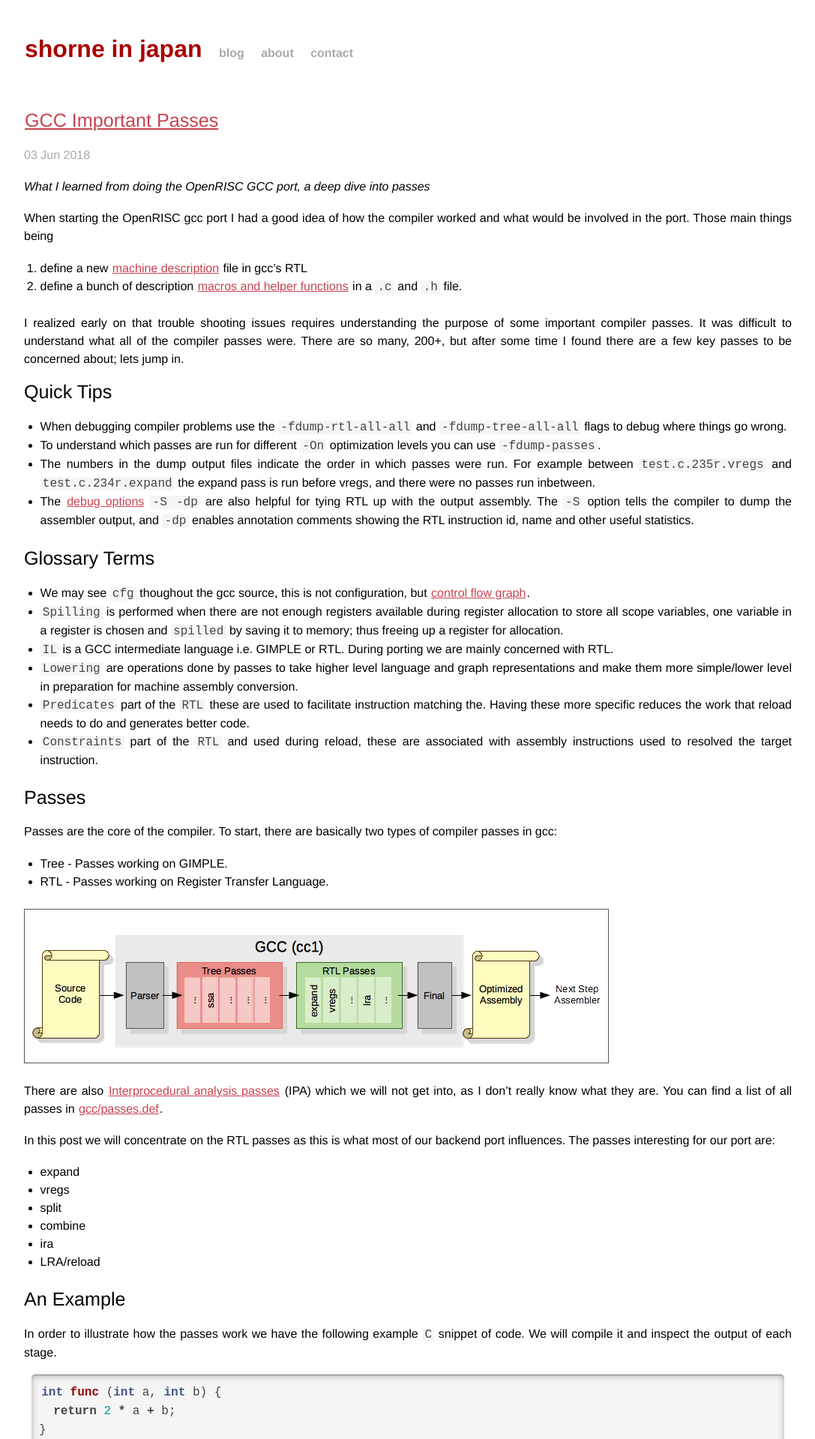
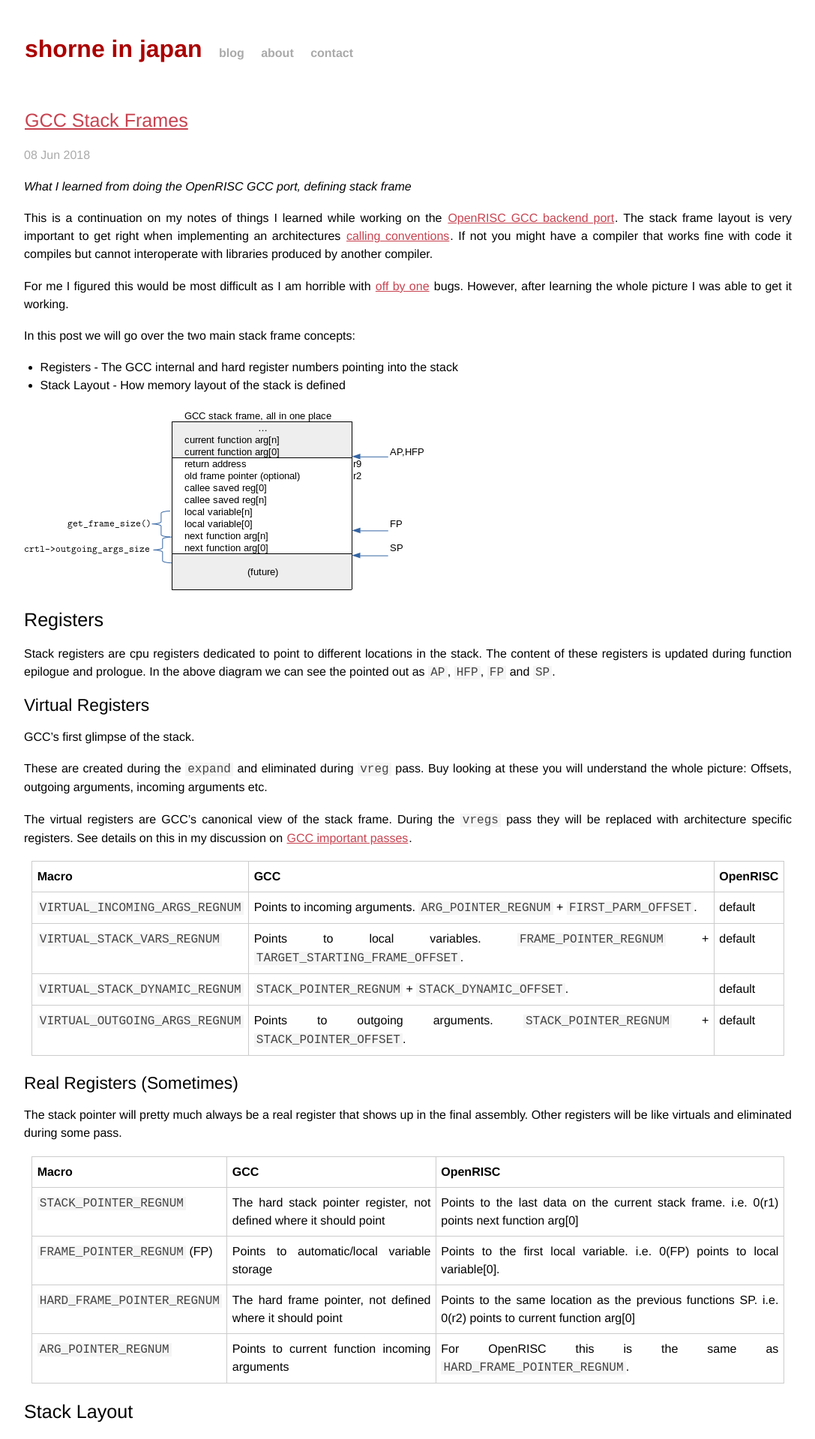
Before and after one commit to stffrdhrn/stffrdhrn.github.io, a Jekyll site: the page built from index.html, in a window 1280 px wide. Shown: the top 1919 px of the page at 75% size, without its empty margins (96-1183 px from the left). Built offline with Jekyll 4.4.1, drawn with Linux system fonts in a browser that asks for light colours; the list of posts is cut into pages by our own code; some of the changed text lies outside the part shown.

Commit message:
or1k: Add post on stack frame, fix css img and table

````diff
--- a/_drafts/gcc_stack_frames.md
+++ b/_posts/2018-06-08-gcc_stack_frames.md
@@ -11,24 +11,32 @@ This is a continuation on my notes of things I learned while working on the
 [OpenRISC GCC backend port](/software/embedded/openrisc/2018/02/03/openrisc_gcc_rewrite.html).  The
 stack frame layout is very important to get right when implementing an
 architectures [calling conventions](https://en.wikipedia.org/wiki/Calling_convention). If not
-you might have a compiler that works find with code it compiles but cannot interoperate
-with code produced by another compiler.
+you might have a compiler that works fine with code it compiles but cannot
+interoperate with libraries produced by another compiler.
 
 For me I figured this would be most difficult as I am horrible with [off by
 one](https://en.wikipedia.org/wiki/Off-by-one_error) bugs.  However, after
 learning the whole picture I was able to get it working.
 
-![Or1k Stack Frame](content/2018/stackframe.png)
+In this post we will go over the two main stack frame concepts:
+ - Registers - The GCC internal and hard register numbers pointing into the stack
+ - Stack Layout - How memory layout of the stack is defined
+
+![Or1k Stack Frame](/content/2018/stackframe.png)
 
 ## Registers
 
-Stack registers are dedicated point to different locations in the stack.  The
-content of these registers is updated during function epilogue and prologue.
+Stack registers are cpu registers dedicated to point to different locations in
+the stack.  The content of these registers is updated during function epilogue
+and prologue.  In the above diagram we can see the pointed out as `AP`, `HFP`,
+`FP` and `SP`.
 
 ### Virtual Registers
 
-These are created during the `expand` and eliminated during `vreg` pass,.
-But looking at these you will understand the whole picture: Offsets, outgoing
+GCC's first glimpse of the stack.
+
+These are created during the `expand` and eliminated during `vreg` pass.
+Buy looking at these you will understand the whole picture: Offsets, outgoing
 arguments, incoming arguments etc.
 
 The virtual registers are GCC's canonical view of the stack frame.  During the `vregs`
@@ -37,22 +45,22 @@ this in my discussion on [GCC important passes](/software/embedded/openrisc/2018
 
 Macro|GCC|OpenRISC
 ---|---|---
-VIRTUAL_INCOMING_ARGS_REGNUM|Points to incoming arguments. ARG_POINTER_REGNUM + FIRST_PARM_OFFSET.|default
-VIRTUAL_STACK_VARS_REGNUM|Points to local variables. FRAME_POINTER_REGNUM + TARGET_STARTING_FRAME_OFFSET.|default
-VIRTUAL_STACK_DYNAMIC_REGNUM|STACK_POINTER_REGNUM + STACK_DYNAMIC_OFFSET.|default
-VIRTUAL_OUTGOING_ARGS_REGNUM|Points to outoing arguments. STACK_POINTER_REGNUM + STACK_POINTER_OFFSET.|default
+`VIRTUAL_INCOMING_ARGS_REGNUM`|Points to incoming arguments. `ARG_POINTER_REGNUM` + `FIRST_PARM_OFFSET`.|default
+`VIRTUAL_STACK_VARS_REGNUM`|Points to local variables. `FRAME_POINTER_REGNUM` + `TARGET_STARTING_FRAME_OFFSET`.|default
+`VIRTUAL_STACK_DYNAMIC_REGNUM`|`STACK_POINTER_REGNUM` + `STACK_DYNAMIC_OFFSET`.|default
+`VIRTUAL_OUTGOING_ARGS_REGNUM`|Points to outgoing arguments. `STACK_POINTER_REGNUM` + `STACK_POINTER_OFFSET`.|default
 
 ### Real Registers (Sometimes)
 
 The stack pointer will pretty much always be a real register that shows up in the final
-assembly.  Other registers will be like virtuals and eliminated.
+assembly.  Other registers will be like virtuals and eliminated during some pass.
 
 Macro|GCC|OpenRISC
 ---|---|---
-STACK_POINTER_REGNUM|The hard stack pointer register, not defined where it should point|Points to the last data on the current stack frame.  i.e. 0(r1) points next function arg[0]
-FRAME_POINTER_REGNUM (FP)|Points to automatic/local variable storage|Points to the first local variable. i.e. 0(FP) points to local variable[0].
-HARD_FRAME_POINTER_REGNUM|The hard frame pointer, not defined where it should point|Points to the same location as the previous functions SP.  i.e. 0(r2) points to current function arg[0]
-ARG_POINTER_REGNUM|Points to current function incoming arguments |For OpenRISC this is the same as HARD_FRAME_POINTER_REGNUM.
+`STACK_POINTER_REGNUM`|The hard stack pointer register, not defined where it should point|Points to the last data on the current stack frame.  i.e. 0(r1) points next function arg[0]
+`FRAME_POINTER_REGNUM` (FP)|Points to automatic/local variable storage|Points to the first local variable. i.e. 0(FP) points to local variable[0].
+`HARD_FRAME_POINTER_REGNUM`|The hard frame pointer, not defined where it should point|Points to the same location as the previous functions SP.  i.e. 0(r2) points to current function arg[0]
+`ARG_POINTER_REGNUM`|Points to current function incoming arguments |For OpenRISC this is the same as `HARD_FRAME_POINTER_REGNUM`.
 
 ## Stack Layout
 
@@ -79,25 +87,25 @@ eliminations.
 
 Macro|GCC|OpenRISC
 ---|---|---
-ELIMINABLE_REGS|Sets of registers from, to which we can eliminate by calculating the difference between them.|We eliminate Argument Pointer and Frame Pointer.
-INITIAL_ELIMINATION_OFFSET|Function to compute the difference between eliminable registers.|
+`ELIMINABLE_REGS`|Sets of registers from, to which we can eliminate by calculating the difference between them.|We eliminate Argument Pointer and Frame Pointer.
+`INITIAL_ELIMINATION_OFFSET`|Function to compute the difference between eliminable registers.|
 
 #### Example
 
 `or1k.h`
 
-{% highlight c %}
+```
 #define ELIMINABLE_REGS					\
-{{ FRAME_POINTER_REGNUM, STACK_POINTER_REGNUM },	\
- { FRAME_POINTER_REGNUM, HARD_FRAME_POINTER_REGNUM },	\
- { ARG_POINTER_REGNUM,	 STACK_POINTER_REGNUM },	\
- { ARG_POINTER_REGNUM,   HARD_FRAME_POINTER_REGNUM }}
+{ { FRAME_POINTER_REGNUM, STACK_POINTER_REGNUM },	\
+  { FRAME_POINTER_REGNUM, HARD_FRAME_POINTER_REGNUM },	\
+  { ARG_POINTER_REGNUM,	 STACK_POINTER_REGNUM },	\
+  { ARG_POINTER_REGNUM,   HARD_FRAME_POINTER_REGNUM } }
 
 #define INITIAL_ELIMINATION_OFFSET(FROM, TO, OFFSET) \
   do {							\
     (OFFSET) = or1k_initial_elimination_offset ((FROM), (TO)); \
   } while (0)
-{% endhighlight %}
+```
 
 `or1k.c`
 
@@ -133,30 +141,39 @@ or1k_initial_elimination_offset (int from, int to)
 
 ### Stack Section Growth
 
+Some sections of the stack frame may contain multiple variables, for example we
+may have multiple outgoing arguments or local variables.  The order in which
+these are stored in memory is defined by these macros.
+
+*Note* On OpenRISC the local variables definition changed during implementation
+from upwards to downwards.  These are local only to the current function so does
+not impact calling conventions.
+
 Macro|GCC|OpenRISC
 ---|---|---
-STACK_GROWS_DOWNWARD|Define true if new stack frames decrease towards 0x0.|TRUE
-FRAME_GROWS_DOWNWARD|Define true if increasing local variables are at negative offset from FP.|TRUE
-ARGS_GROW_DOWNWARD|Define true if increasing function arguments are at negative offset from AP for incoming args and SP for outgoing args.|FALSE (default)
+`STACK_GROWS_DOWNWARD`|Define true if new stack frames decrease towards memory address 0x0.|1
+`FRAME_GROWS_DOWNWARD`|Define true if increasing local variables are at negative offset from FP.|1
+`ARGS_GROW_DOWNWARD`|Define true if increasing function arguments are at negative offset from AP for incoming args and SP for outgoing args.|0 (default)
 
 ### Stack Section Offsets
 
-Offsets may be required if an architecture has extra offsets between the different
-stack points and the actual variable data.  In OpenRISC we have no such offsets.
+Offsets may be required if an architecture has extra offsets between the
+different register pointers and the actual variable data.  In OpenRISC we have
+no such offsets.
 
 Macro|GCC|OpenRISC
 ---|---|---
-STACK_POINTER_OFFSET|See VIRTUAL_OUTGOING_ARGS_REGNUM|0
-FIRST_PARM_OFFSET|See VIRTUAL_INCOMING_ARGS_REGNUM|0
-STACK_DYNAMIC_OFFSET|See VIRTUAL_STACK_DYNAMIC_REGNUM|0
-TARGET_STARTING_FRAME_OFFSET|See VIRTUAL_OUTGOING_ARGS_REGNUM|0
+`STACK_POINTER_OFFSET`|See `VIRTUAL_OUTGOING_ARGS_REGNUM`|0
+`FIRST_PARM_OFFSET`|See `VIRTUAL_INCOMING_ARGS_REGNUM`|0
+`STACK_DYNAMIC_OFFSET`|See `VIRTUAL_STACK_DYNAMIC_REGNUM`|0
+`TARGET_STARTING_FRAME_OFFSET`|See `VIRTUAL_OUTGOING_ARGS_REGNUM`|0
 
 ### Outgoing Arguments
 
 When a function calls another function sometimes the arguments to that function
 will need to be stored to the stack before making the function call.  For
 OpenRISC this is when we have more arguments than fit in argument registers or
-when we have [variadic arguments](https://en.wikipedia.org/wiki/Variadic_function).  These outgoing
+when we have [variadic arguments](https://en.wikipedia.org/wiki/Variadic_function).  The outgoing
 arguments for all child functions need to be accounted for and the space will be
 allocated on the stack.
 
@@ -166,12 +183,12 @@ the prologue.
 
 Macro|GCC|OpenRISC
 ---|---|---
-ACCUMULATE_OUTGOING_ARGS|If defined, don't push args just store in crtl->outgoing_args_size.  Your prologue should allocate this space relative to the SP (as per ARGS_GROW_DOWNWARD).|TRUE
-CUMULATIVE_ARGS|A C type used for tracking args in the TARGET_FUNCTION_ARG_* macros.|int
-INIT_CUMULATIVE_ARGS|Initializes a newly created CUMULALTIVE_ARGS type.|Sets the int variable to 0
-TARGET_FUNCTION_ARG|Return a reg RTX or Zero to indicate to pass outgoing args on the stack.|
-FUNCTION_ARG_REGNO_P|Returns true of the given register number is used for passing outgoing function arguments.|
-TARGET_FUNCTION_ARG_ADVANCE|This is called during iterating through outgoing function args to account for the next function arg size.|
+`ACCUMULATE_OUTGOING_ARGS`|If defined, don't push args just store in `crtl->outgoing_args_size`.  Your prologue should allocate this space relative to the SP (as per `ARGS_GROW_DOWNWARD`).|1
+`CUMULATIVE_ARGS`|A C type used for tracking args in the `TARGET_FUNCTION_ARG_*` macros.|`int`
+`INIT_CUMULATIVE_ARGS`|Initializes a newly created `CUMULALTIVE_ARGS` type.|Sets the int variable to 0
+`TARGET_FUNCTION_ARG`|Return a reg RTX or Zero to indicate when to start to pass outgoing args on the stack.|See implementation
+`FUNCTION_ARG_REGNO_P`|Returns true of the given register number is used for passing outgoing function arguments.|`r3` to `r8` are OK for arguments
+`TARGET_FUNCTION_ARG_ADVANCE`|This is called during iterating through outgoing function args to account for the next function arg size.|See implementation
 
 ## Further Reading
 
--- a/css/main.css
+++ b/css/main.css
@@ -89,9 +89,9 @@ q {}
 
 /* Tables */
 table {margin: .5em auto 1.5em auto; width: 98%;}
-
+table, th, td { border: 1px solid #ccc; }
         /* Thead */
-        thead th {padding: .5em .4em; text-align: left;}
+        thead th {padding: .5em .4em; text-align: left; font-weight: bold; }
         thead td {}
 
         /* Tbody */
@@ -120,7 +120,7 @@ body {
 img {
   max-width: 100%;
   height: auto;
-  border: 1px solid #555;
+/*  border: 1px solid #555; */
 }
 
 
````
Also changed, not shown: other parts of _posts/2018-06-08-gcc_stack_frames.md (+1 -1 lines).
